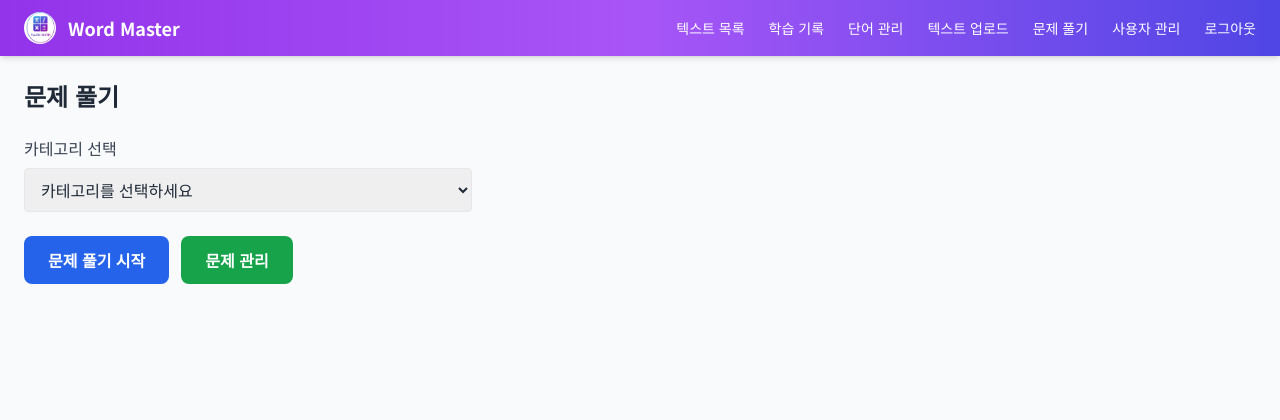
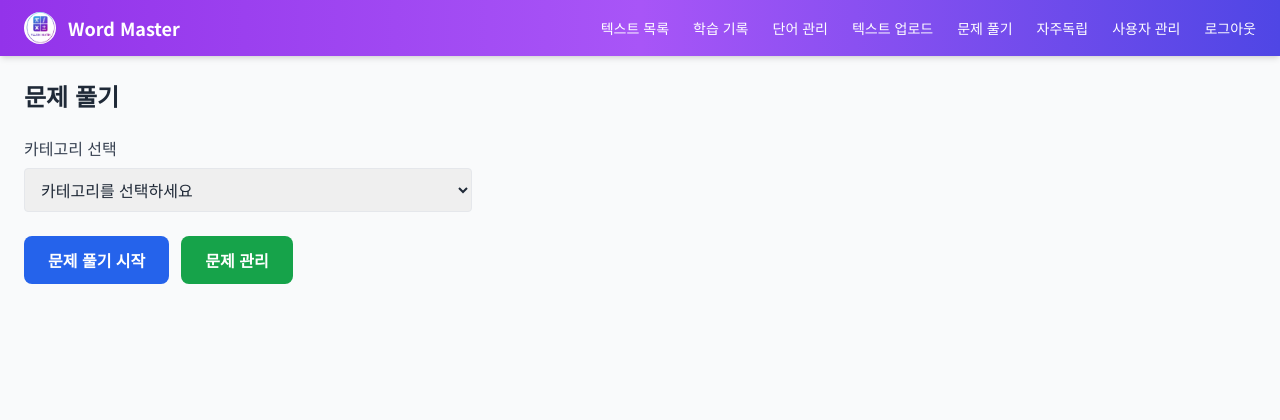
Before and after one commit to pinkyj81/wordmaster, a Flask app: page /exam_questions in a window 1280 px wide. Shown: the top 420 px of the page. Run offline with Flask 3, Linux system fonts and the light colour scheme; the visitor is signed in with stand-in values (Sample User, id 1); data that the repository does not hold is empty; some libraries are stand-ins or nearby versions.

Commit message:
Add files via upload

```diff
--- a/templates/base.html
+++ b/templates/base.html
@@ -29,6 +29,7 @@
       <a href="/word_management" class="hover:underline">단어 관리</a>
       <button onclick="openUploadModal()" class="hover:underline">텍스트 업로드</button>
       <a href="/exam_questions" class="hover:underline">문제 풀기</a>
+      <a href="https://study-plan-6z8q.onrender.com/" target="_blank" class="hover:underline">자주독립</a>
       <a href="#" onclick="openUserManager()" class="hover:underline">사용자 관리</a>
       <a href="/logout" class="hover:underline">로그아웃</a>
     </div>
```
